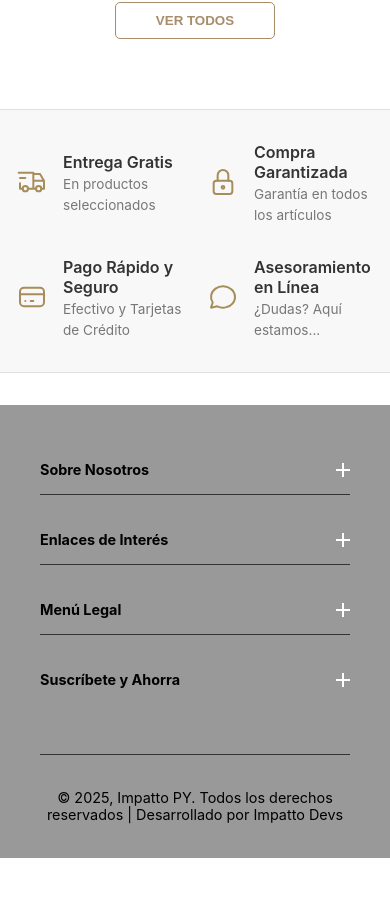
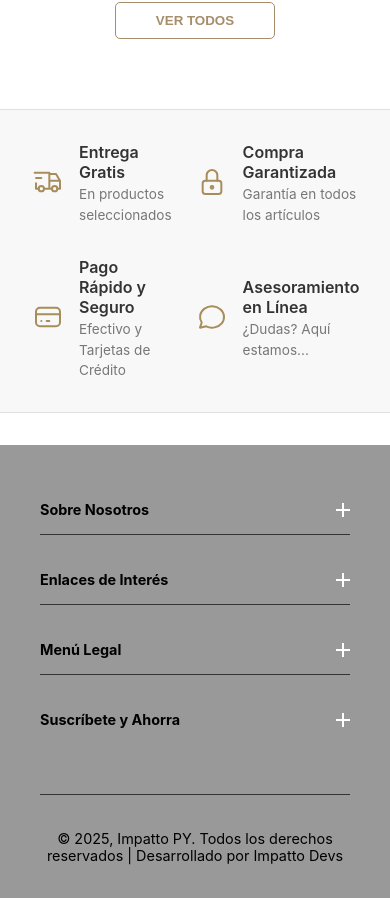
Before and after one commit to Javiermu97/impattopyproyect, a Next.js app: page / in a window 390 px wide. Shown: the part 1183-2081 px from the top of the page. Before the commit the page ends 2041 px from the top, so only its background shows below. Built offline with nearby package versions, Linux system fonts and the light colour scheme; no server answers; the database is empty.

Commit message:
Primer commit

```diff
--- a/app/globals.css
+++ b/app/globals.css
@@ -235,13 +235,14 @@ button { cursor: pointer; border: none; padding: 10px 20px; border-radius: 5px;
 @media (max-width: 992px) {
 
   .info-banner-section {
-    padding: 2rem 1rem; /* Más espacio en los costados */
+    padding: 2rem 0rem; /* Más espacio en los costados */
   }
 
   .info-banner-container {
     display: grid;
     grid-template-columns: repeat(2, 1fr); /* Cuadrícula 2x2 */
     gap: 2rem 1.5rem;
+    padding: 0 1rem; /* ...Y lo ponemos aquí para asegurar el espacio a los costados */
   }
 }
 
```
